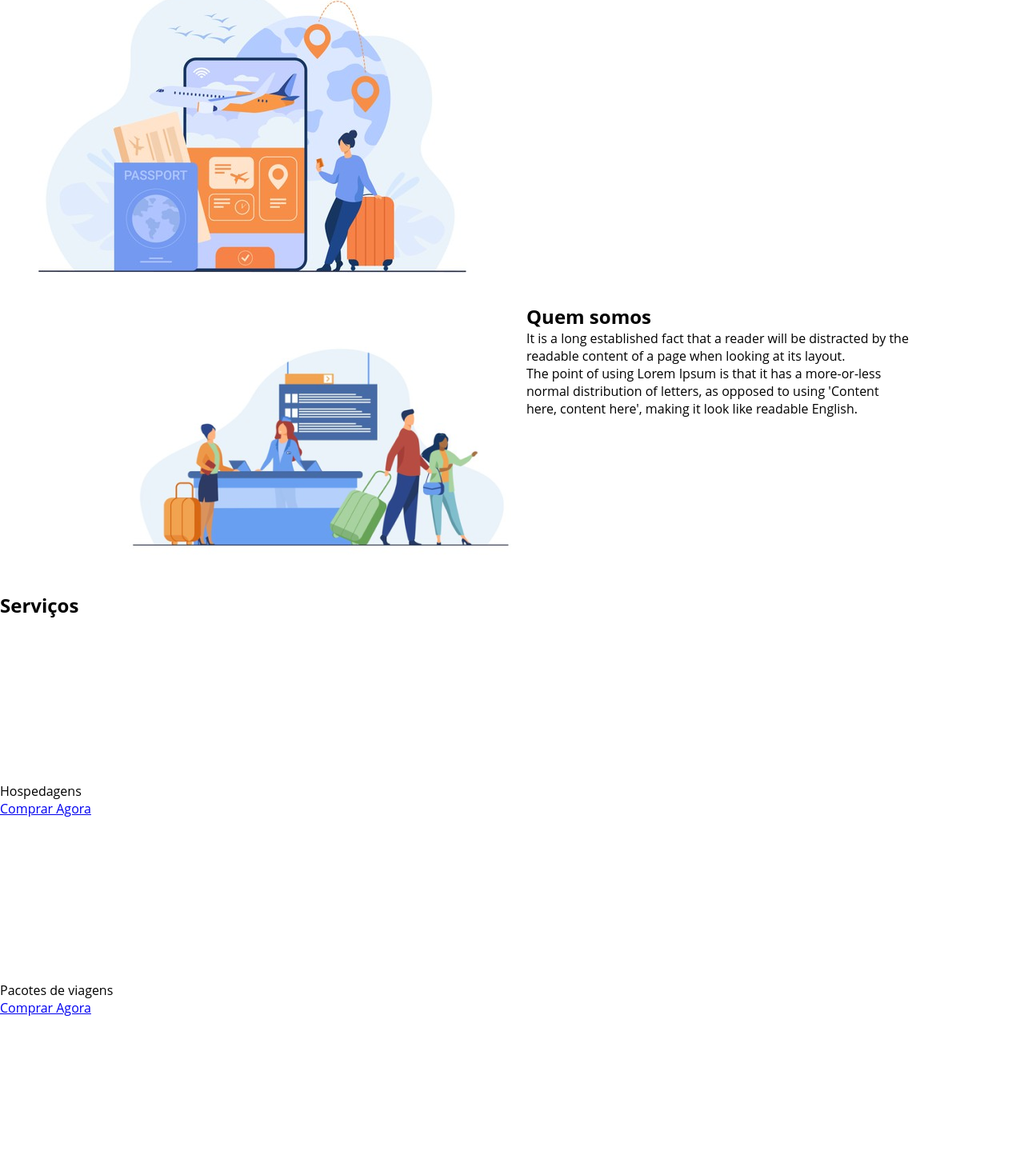
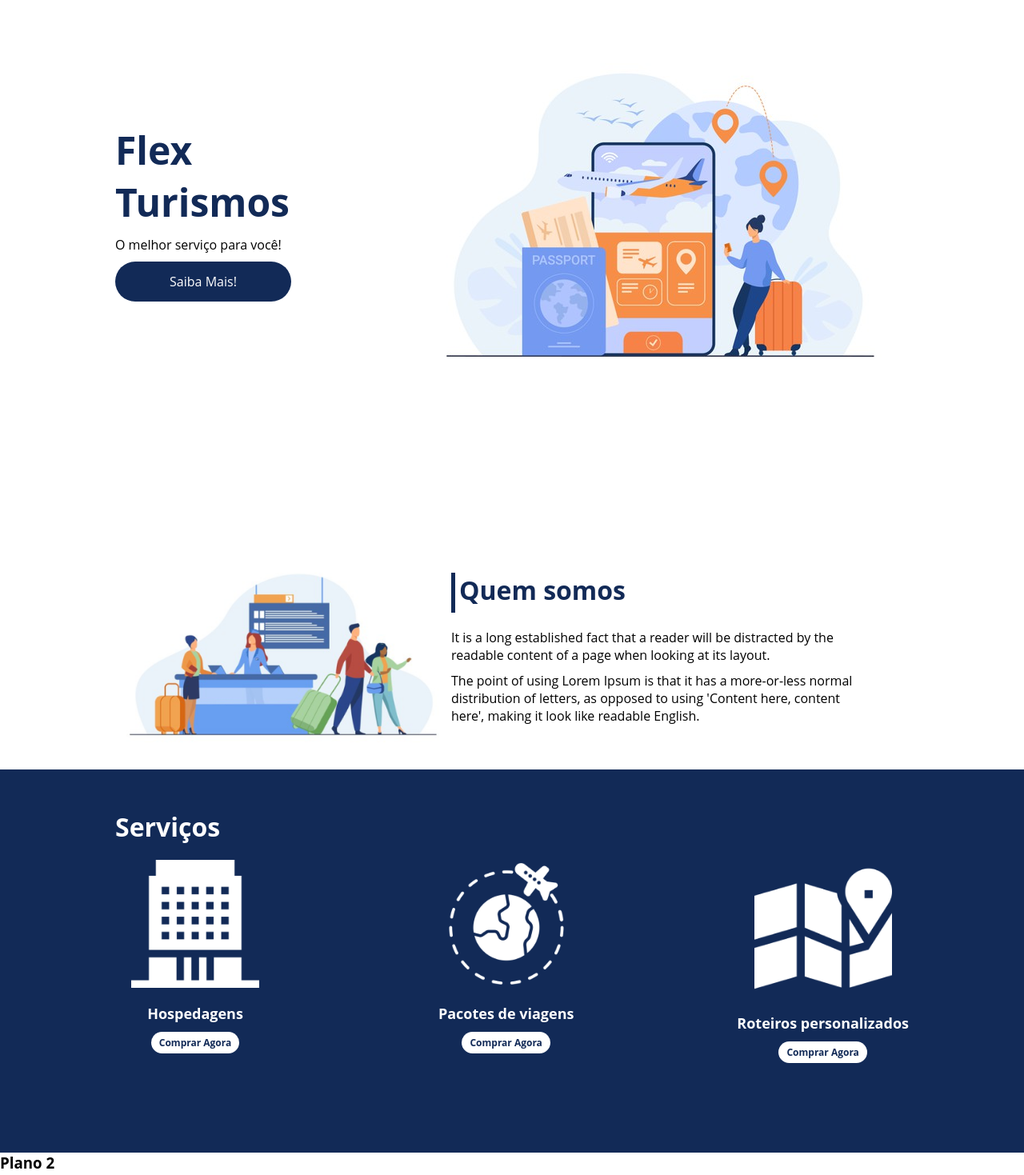
Before and after one commit to DiegoNasc/inicio-jornada, a plain HTML site: page Fundamento WEB - HTML e CSS/FLEXBOX/flex-projeto/index.html in a window 1280 px wide. Shown: the part 229-1698 px from the top of the page at 80% size. Drawn offline with Linux system fonts and the light colour scheme.

Commit message:
Projeto Flexbox part 1.3

```diff
--- a/Fundamento WEB - HTML e CSS/FLEXBOX/flex-projeto/index.html
+++ b/Fundamento WEB - HTML e CSS/FLEXBOX/flex-projeto/index.html
@@ -18,8 +18,8 @@
         </div>
     </header>
 
-    <div>
     <div class="flex-container apresentacao">
+        <div class="texto-apresentacao">
             <h1>Flex <br>Turismos</h1>
             <p>O melhor serviço para você!</p>
             <a href="">Saiba Mais!</a>
@@ -32,40 +32,41 @@
 
     <div class="flex-container" id="quem-somos">
         <div>
-            <img src="./images/1-quem-somos.png" alt="balcão de atendimento">
-        </div>
-
-        <div>
             <h2>Quem somos</h2>
             <p>It is a long established fact that a reader will be distracted by the readable content of a page when looking at its layout. </p>
             <p>The point of using Lorem Ipsum is that it has a more-or-less normal distribution of letters, as opposed to using 'Content here, content here', making it look like readable English.</p>
         </div>
+
+        <div>
+            <img src="./images/1-quem-somos.png" alt="balcão de atendimento">
+        </div>
     </div>
 
-    <div>
+    <div class="container-externo">
+        <div class="flex-container" id="servicos">
             <div>
                 <h2>Serviços</h2>
             </div>
-
-        <div>
-            <div>
+            <div class="list-servicos">
+                <div class="item-servico">
                     <div><img src="./images/icon-2.png" alt="hospedagens"></div>
                     <p>Hospedagens</p>
                     <a href="#">Comprar Agora</a>
                 </div>
 
-            <div>
+                <div class="item-servico">
                    <div><img src="./images/icon-1.png" alt="pacote de viagens"></div>
                    <p>Pacotes de viagens</p>
                    <a href="#">Comprar Agora</a>
                 </div>
 
-            <div>
+                <div class="item-servico">
                     <div><img src="./images/icon-3.png" alt="roteiros personalizados"></div>
                     <p>Roteiros personalizados</p>
                     <a href="#">Comprar Agora</a>
                 </div>
 
+            </div>
         </div>
     </div>
 
--- a/Fundamento WEB - HTML e CSS/FLEXBOX/flex-projeto/style.css
+++ b/Fundamento WEB - HTML e CSS/FLEXBOX/flex-projeto/style.css
@@ -34,6 +34,7 @@ header .list-items {
     max-width: 260px;
     width: 100%;
     justify-content: space-between;
+    align-items: center;
     /*border: 2px dashed limegreen;*/
 }
 
@@ -41,6 +42,131 @@ header .list-items {
     color: #fff;
 }
 
+div img {
+    display: block;
+    width: 100%;
+}
+
 header .menu {
     justify-content: space-between;
 }
+
+.apresentacao {
+    height: 100vh;
+    align-items: center;
+    justify-content: space-between;
+    /*border: 2px dashed limegreen;*/
+}
+
+.apresentacao .texto-apresentacao {
+    min-height: 200px;
+    /*border: 2px dashed limegreen;*/
+}
+
+.texto-apresentacao h1 {
+    color: #122A57;
+    font-size: 48px;
+    margin-bottom: 10px;
+}
+
+.texto-apresentacao a {
+    background-color: #122A57;
+    color: #fff;
+    border-radius: 30px;
+    text-align: center;
+    width: 220px;
+    display: block;
+    text-decoration: none;
+    height: 50px;
+    line-height: 50px;
+    margin-top: 10px;
+    margin-bottom: 10px;
+}
+
+#quem-somos {
+    flex-direction: row-reverse;
+    align-items: center;
+    justify-content: space-between;
+    /*border: 2px dashed limegreen;*/
+
+}
+
+#quem-somos h2 {
+    font-size: 32px;
+    color: #122A57;
+    display: flex;
+    margin-bottom: 20px;
+}
+
+#quem-somos h2::before {
+    content: "";
+    height: 50px;
+    width: 5px;
+    margin-right: 5px;
+    background-color: #122A57;
+    position: relative;
+}
+
+#quem-somos p{
+    margin-bottom: 10px;
+    width: 90%;
+}
+
+#quem-somos img {
+    min-width: 420px;
+}
+
+.container-externo {
+    background-color: #122A57;
+    width: 100%;
+
+}
+
+#servicos {
+    flex-direction: column;
+    padding-top: 50px;
+    padding-bottom: 100px;
+}
+
+#servicos h2 {
+    color:#fff;
+    font-size: 32px;
+    margin-bottom: 20px;
+}
+
+.list-servicos {
+    display: flex;
+    justify-content: space-between;
+}
+
+.list-servicos .item-servico {
+    text-align: center;
+}
+
+.item-servico a {
+    width: 220px;
+    background-color: #fff;
+    border-radius: 30px;
+    height: 50px;
+    text-align: center;
+    margin-top: 20px;
+    line-height: 50px;
+    padding: 5px 10px;
+    color: #122A57;
+    font-size: 12px;
+    text-decoration: none;
+    font-weight: 700;
+}
+
+.item-servico p {
+    font-weight: 700;
+    font-size: 18px;
+    color: #fff;
+    margin-top: 20px;
+
+}
+
+.item-servico img {
+    width: 80%;
+    margin: auto;
+}
```
Lines whose indentation alone changed are shown as unchanged.
